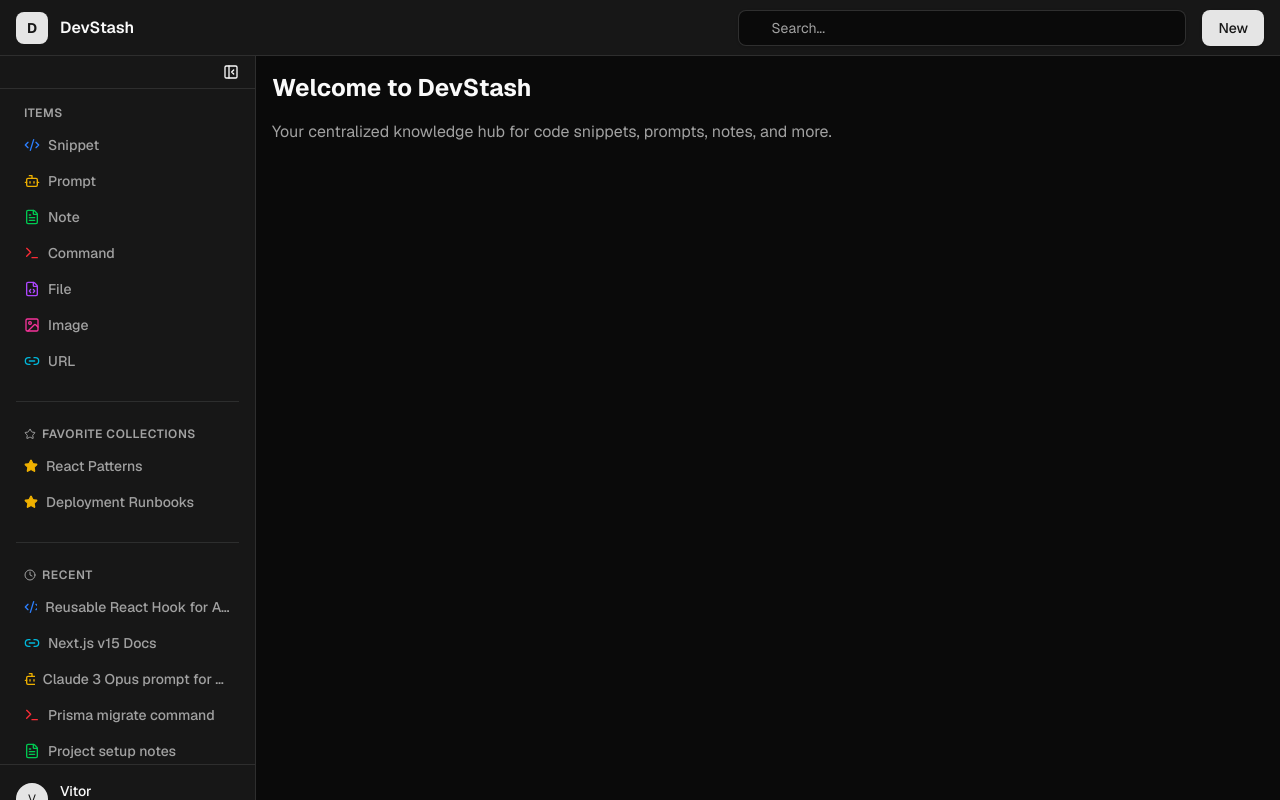
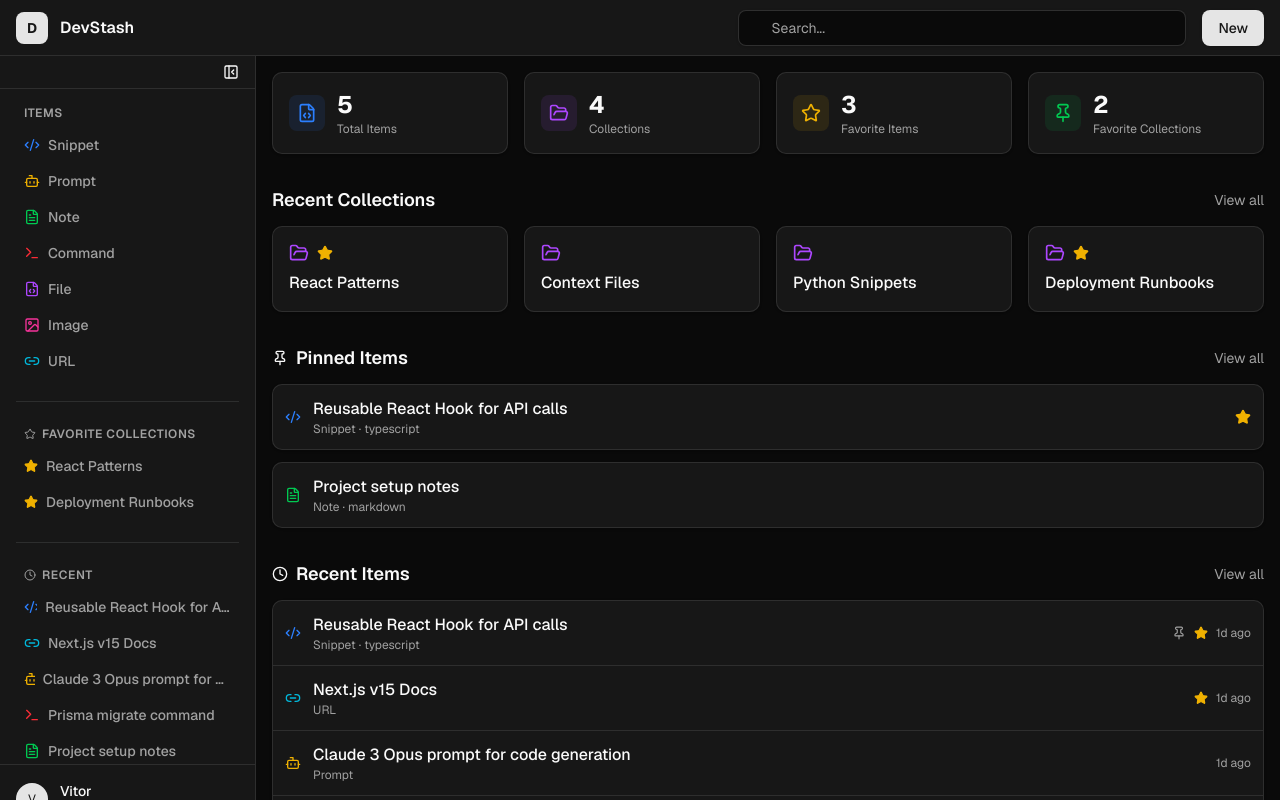
Before and after one commit to VitorBisterso/devstash-course, a Next.js app: page /dashboard in a window 1280 px wide. Built offline with nearby package versions, Linux system fonts and the light colour scheme.

Commit message:
feat: Dashboard UI Phase 3 - stats cards, recent collections, pinned items, and recent items

```diff
--- a/context/current-feature.md
+++ b/context/current-feature.md
@@ -4,15 +4,20 @@
 
 ## Status
 
-<!-- Not Started | In Progress | Completed -->
+In Progress
 
 ## Goals
 
-<!-- Goals and requirements -->
+Implement Dashboard UI Phase 3:
+- Main area to the right
+- Recent collections
+- Pinned Items
+- 10 Recent items
+- 4 stats cards at the top for number of items, collections, favorite items and favorite collections
 
 ## Notes
 
-<!-- Any extra notes -->
+See @context/features/dashboard-phase-3-spec.md for full requirements and references.
 
 ## History
 
--- a/context/features/dashboard-phase-3-spec.md
+++ b/context/features/dashboard-phase-3-spec.md
@@ -16,6 +16,6 @@ This is phase 3 of 3 for the dashboard UI layout. Use the screenshot referenced
 
 - @context/screenshots/dashboard-ui-main.png
 - @context/project-overview.md
-- @src/lib/mock-data.js
+- @src/lib/mock-data.ts
 - @context/features/dashboard-phase-1-spec.md
 - @context/features/dashboard-phase-2-spec.md
--- a/src/app/dashboard/page.tsx
+++ b/src/app/dashboard/page.tsx
@@ -1,13 +1,17 @@
 import { DashboardShell } from "@/components/dashboard/dashboard-shell";
+import { StatsCards } from "@/components/dashboard/stats-cards";
+import { RecentCollections } from "@/components/dashboard/recent-collections";
+import { PinnedItems } from "@/components/dashboard/pinned-items";
+import { RecentItems } from "@/components/dashboard/recent-items";
 
 export default function DashboardPage() {
   return (
     <DashboardShell>
-      <div className="grid gap-4">
-        <h1 className="text-2xl font-bold">Welcome to DevStash</h1>
-        <p className="text-muted-foreground">
-          Your centralized knowledge hub for code snippets, prompts, notes, and more.
-        </p>
+      <div className="space-y-8">
+        <StatsCards />
+        <RecentCollections />
+        <PinnedItems />
+        <RecentItems />
       </div>
     </DashboardShell>
   );
--- a/src/components/dashboard/dashboard-shell.tsx
+++ b/src/components/dashboard/dashboard-shell.tsx
@@ -36,7 +36,7 @@ export function DashboardShell({ children }: { children: React.ReactNode }) {
             onToggle={() => setSidebarCollapsed(!sidebarCollapsed)}
           />
         </div>
-        <main className="flex-1 bg-background p-4">
+        <main className="flex-1 overflow-y-auto bg-background p-4">
           {children}
         </main>
       </div>
--- /dev/null
+++ b/src/components/dashboard/pinned-items.tsx
@@ -0,0 +1,74 @@
+import Link from "next/link";
+import {
+  Code2,
+  Bot,
+  FileText,
+  Terminal,
+  FileCode,
+  Image as ImageIcon,
+  Link2,
+  Pin,
+  Star,
+} from "lucide-react";
+import { MOCK_ITEMS, MOCK_ITEM_TYPES } from "@/lib/mock-data";
+
+const typeIcons: Record<string, React.ReactNode> = {
+  Snippet: <Code2 className="h-4 w-4 text-blue-500" />,
+  Prompt: <Bot className="h-4 w-4 text-yellow-500" />,
+  Note: <FileText className="h-4 w-4 text-green-500" />,
+  Command: <Terminal className="h-4 w-4 text-red-500" />,
+  File: <FileCode className="h-4 w-4 text-purple-500" />,
+  Image: <ImageIcon className="h-4 w-4 text-pink-500" />,
+  URL: <Link2 className="h-4 w-4 text-cyan-500" />,
+};
+
+export function PinnedItems() {
+  const pinnedItems = MOCK_ITEMS.filter((item) => item.isPinned);
+
+  if (pinnedItems.length === 0) {
+    return null;
+  }
+
+  return (
+    <section>
+      <div className="mb-3 flex items-center justify-between">
+        <h2 className="text-lg font-semibold flex items-center gap-2">
+          <Pin className="h-4 w-4" /> Pinned Items
+        </h2>
+        <Link
+          href="/items/pinned"
+          className="text-sm text-muted-foreground hover:text-foreground"
+        >
+          View all
+        </Link>
+      </div>
+      <div className="grid gap-3">
+        {pinnedItems.map((item) => {
+          const type = MOCK_ITEM_TYPES.find((t) => t.id === item.typeId);
+          return (
+            <Link
+              key={item.id}
+              href={`/items/${item.id}`}
+              className="rounded-lg border bg-card p-3 text-card-foreground shadow-sm transition-colors hover:bg-accent hover:text-accent-foreground"
+            >
+              <div className="flex items-center gap-3">
+                <span className="flex-shrink-0">
+                  {typeIcons[type?.name || "Snippet"]}
+                </span>
+                <div className="flex-1 min-w-0">
+                  <p className="truncate font-medium">{item.title}</p>
+                  <p className="text-xs text-muted-foreground truncate">
+                    {type?.name} {item.language && `· ${item.language}`}
+                  </p>
+                </div>
+                {item.isFavorite && (
+                  <Star className="h-4 w-4 flex-shrink-0 fill-yellow-500 text-yellow-500" />
+                )}
+              </div>
+            </Link>
+          );
+        })}
+      </div>
+    </section>
+  );
+}
--- /dev/null
+++ b/src/components/dashboard/recent-collections.tsx
@@ -0,0 +1,38 @@
+import Link from "next/link";
+import { FolderOpen, Star } from "lucide-react";
+import { MOCK_COLLECTIONS } from "@/lib/mock-data";
+
+export function RecentCollections() {
+  const collections = MOCK_COLLECTIONS.slice(0, 4);
+
+  return (
+    <section>
+      <div className="mb-3 flex items-center justify-between">
+        <h2 className="text-lg font-semibold">Recent Collections</h2>
+        <Link
+          href="/collections"
+          className="text-sm text-muted-foreground hover:text-foreground"
+        >
+          View all
+        </Link>
+      </div>
+      <div className="grid grid-cols-2 gap-4 lg:grid-cols-4">
+        {collections.map((collection) => (
+          <Link
+            key={collection.id}
+            href={`/collections/${collection.id}`}
+            className="rounded-lg border bg-card p-4 text-card-foreground shadow-sm transition-colors hover:bg-accent hover:text-accent-foreground"
+          >
+            <div className="mb-2 flex items-center gap-2">
+              <FolderOpen className="h-5 w-5 text-purple-500" />
+              {collection.isFavorite && (
+                <Star className="h-4 w-4 fill-yellow-500 text-yellow-500" />
+              )}
+            </div>
+            <p className="truncate font-medium">{collection.name}</p>
+          </Link>
+        ))}
+      </div>
+    </section>
+  );
+}
--- /dev/null
+++ b/src/components/dashboard/recent-items.tsx
@@ -0,0 +1,98 @@
+import Link from "next/link";
+import {
+  Code2,
+  Bot,
+  FileText,
+  Terminal,
+  FileCode,
+  Image as ImageIcon,
+  Link2,
+  Clock,
+  Star,
+  Pin,
+} from "lucide-react";
+import { MOCK_ITEMS, MOCK_ITEM_TYPES } from "@/lib/mock-data";
+
+const typeIcons: Record<string, React.ReactNode> = {
+  Snippet: <Code2 className="h-4 w-4 text-blue-500" />,
+  Prompt: <Bot className="h-4 w-4 text-yellow-500" />,
+  Note: <FileText className="h-4 w-4 text-green-500" />,
+  Command: <Terminal className="h-4 w-4 text-red-500" />,
+  File: <FileCode className="h-4 w-4 text-purple-500" />,
+  Image: <ImageIcon className="h-4 w-4 text-pink-500" />,
+  URL: <Link2 className="h-4 w-4 text-cyan-500" />,
+};
+
+function formatRelativeTime(date: Date): string {
+  const now = new Date();
+  const diffMs = now.getTime() - date.getTime();
+  const diffMins = Math.floor(diffMs / 60000);
+  const diffHours = Math.floor(diffMs / 3600000);
+  const diffDays = Math.floor(diffMs / 86400000);
+
+  if (diffMins < 1) return "just now";
+  if (diffMins < 60) return `${diffMins}m ago`;
+  if (diffHours < 24) return `${diffHours}h ago`;
+  if (diffDays < 7) return `${diffDays}d ago`;
+  return date.toLocaleDateString();
+}
+
+export function RecentItems() {
+  const recentItems = [...MOCK_ITEMS]
+    .sort(
+      (a, b) =>
+        new Date(b.updatedAt).getTime() - new Date(a.updatedAt).getTime()
+    )
+    .slice(0, 10);
+
+  return (
+    <section>
+      <div className="mb-3 flex items-center justify-between">
+        <h2 className="text-lg font-semibold flex items-center gap-2">
+          <Clock className="h-4 w-4" /> Recent Items
+        </h2>
+        <Link
+          href="/items"
+          className="text-sm text-muted-foreground hover:text-foreground"
+        >
+          View all
+        </Link>
+      </div>
+      <div className="rounded-lg border bg-card shadow-sm">
+        <div className="divide-y">
+          {recentItems.map((item) => {
+            const type = MOCK_ITEM_TYPES.find((t) => t.id === item.typeId);
+            return (
+              <Link
+                key={item.id}
+                href={`/items/${item.id}`}
+                className="flex items-center gap-3 p-3 transition-colors hover:bg-accent hover:text-accent-foreground"
+              >
+                <span className="flex-shrink-0">
+                  {typeIcons[type?.name || "Snippet"]}
+                </span>
+                <div className="flex-1 min-w-0">
+                  <p className="truncate font-medium">{item.title}</p>
+                  <p className="text-xs text-muted-foreground">
+                    {type?.name} {item.language && `· ${item.language}`}
+                  </p>
+                </div>
+                <div className="flex items-center gap-2 flex-shrink-0">
+                  {item.isPinned && (
+                    <Pin className="h-3.5 w-3.5 text-muted-foreground" />
+                  )}
+                  {item.isFavorite && (
+                    <Star className="h-3.5 w-3.5 fill-yellow-500 text-yellow-500" />
+                  )}
+                  <span className="text-xs text-muted-foreground whitespace-nowrap">
+                    {formatRelativeTime(new Date(item.updatedAt))}
+                  </span>
+                </div>
+              </Link>
+            );
+          })}
+        </div>
+      </div>
+    </section>
+  );
+}
--- /dev/null
+++ b/src/components/dashboard/stats-cards.tsx
@@ -0,0 +1,56 @@
+import { FileCode, FolderOpen, Star, Pin } from "lucide-react";
+import { MOCK_ITEMS, MOCK_COLLECTIONS } from "@/lib/mock-data";
+
+export function StatsCards() {
+  const stats = [
+    {
+      label: "Total Items",
+      value: MOCK_ITEMS.length,
+      icon: FileCode,
+      color: "text-blue-500",
+      bgColor: "bg-blue-500/10",
+    },
+    {
+      label: "Collections",
+      value: MOCK_COLLECTIONS.length,
+      icon: FolderOpen,
+      color: "text-purple-500",
+      bgColor: "bg-purple-500/10",
+    },
+    {
+      label: "Favorite Items",
+      value: MOCK_ITEMS.filter((i) => i.isFavorite).length,
+      icon: Star,
+      color: "text-yellow-500",
+      bgColor: "bg-yellow-500/10",
+    },
+    {
+      label: "Favorite Collections",
+      value: MOCK_COLLECTIONS.filter((c) => c.isFavorite).length,
+      icon: Pin,
+      color: "text-green-500",
+      bgColor: "bg-green-500/10",
+    },
+  ];
+
+  return (
+    <div className="grid grid-cols-2 gap-4 lg:grid-cols-4">
+      {stats.map((stat) => (
+        <div
+          key={stat.label}
+          className="rounded-lg border bg-card p-4 text-card-foreground shadow-sm"
+        >
+          <div className="flex items-center gap-3">
+            <div className={`rounded-md p-2 ${stat.bgColor}`}>
+              <stat.icon className={`h-5 w-5 ${stat.color}`} />
+            </div>
+            <div>
+              <p className="text-2xl font-bold">{stat.value}</p>
+              <p className="text-xs text-muted-foreground">{stat.label}</p>
+            </div>
+          </div>
+        </div>
+      ))}
+    </div>
+  );
+}
```
